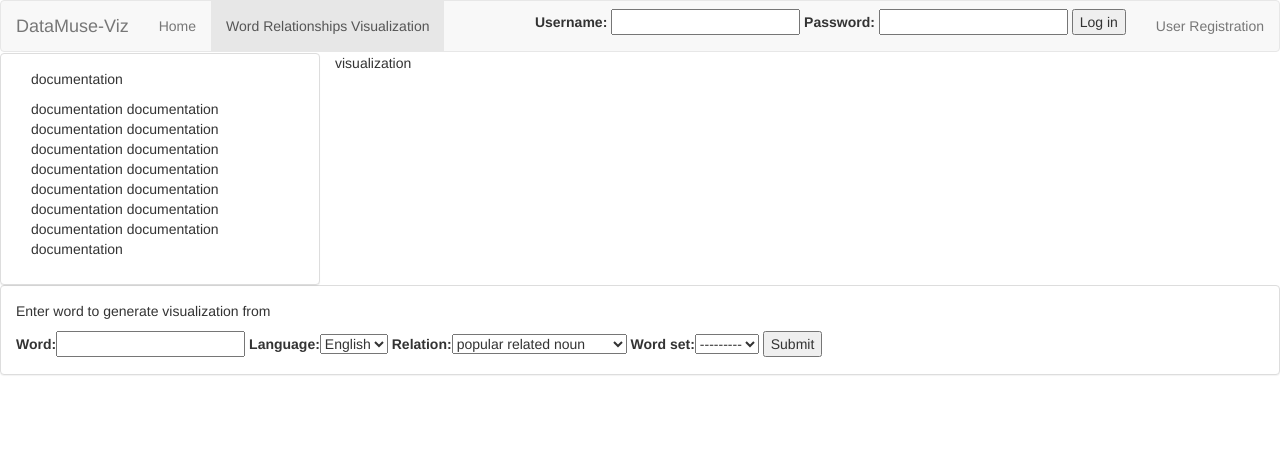
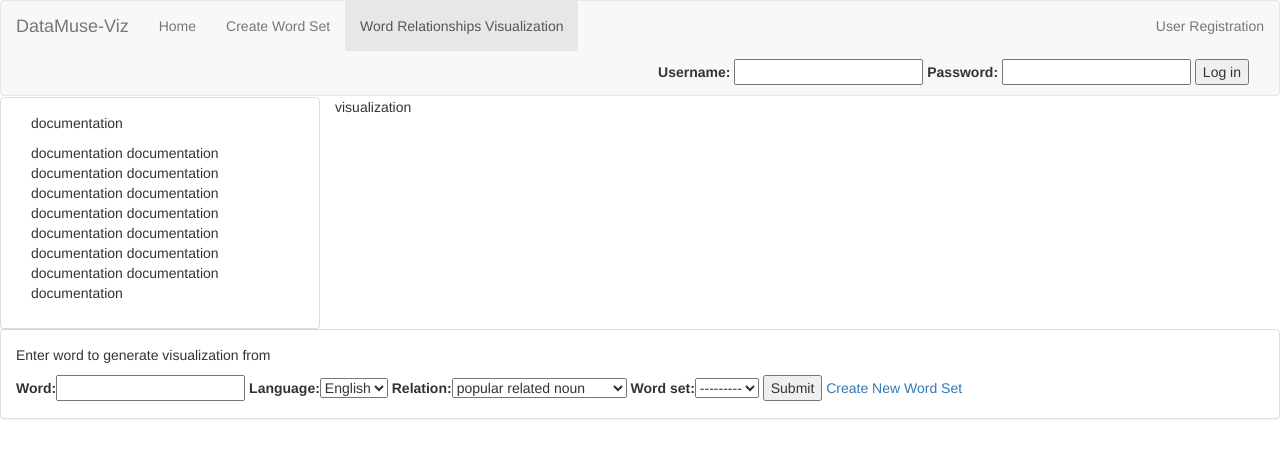
Before and after one commit to joncros/DataMuse_Viz, a Django app: page /words/relations/ in a window 1280 px wide. Shown: the top 458 px of the page. Run offline with Django 3.2, Linux system fonts and the light colour scheme; data comes from the database, SQL or seed files in the repository; data that the repository does not hold is empty; some libraries are stand-ins or nearby versions.

Commit message:
add WordSet CreateView, add missing bootstrap file

```diff
--- a/words/forms.py
+++ b/words/forms.py
@@ -1,7 +1,13 @@
+import logging
+
 from django import forms
+from django.forms import Textarea
 from django.utils.translation import ugettext_lazy as _
 
 from words.models import Word, WordSet
+
+# Get an instance of a logger
+logger = logging.getLogger(__name__)
 
 # tuple holding word relationship types
 relations = (
@@ -23,17 +29,62 @@ relations = (
 )
 
 
-class WordSetForm(forms.ModelForm):
+class WordCharField(forms.CharField):
+    """Custom CharField that treats each line from the Widget as a separate string and returns a list"""
+
+    widget = Textarea
+
+    def to_python(self, value):
+        if not value:
+            return []
+        else:
+            # an HTML line break in an input fields is CR LF
+            return value.split('\r\n')
+
+
+class WordSetCreateForm(forms.ModelForm):
     """Form to create a WordSet"""
+
+    # Field allows user to type one word or phrase (to be added to the new WordSet) per line in the Textarea
+    words = WordCharField(strip=False, help_text="Type the words to include in the set (one word or phrase per line)")
 
     class Meta:
         model = WordSet
-        fields = ['name', 'description', ]
+        fields = ['name', 'description', 'creator']
+
+        # hide creator field; field needed so validation occurs for model 'unique_wordset_name_per_creator' constraint
+        widgets = {'creator': forms.HiddenInput()}
+
+    def save(self, commit=True):
+        # todo run DataMuse query for each word from words field
+
+        logger.debug('WordSetCreateForm save')
+
+        # do initial save of new wordset
+        instance = super(WordSetCreateForm, self).save(commit=commit)
+
+        # get or create Words from 'words' field, add to instance field "words"
+        for word in self.cleaned_data['words']:
+            logger.debug(f'word from Textarea: {word}')
+            # instance is the first item in the tuple returned by get_or_create
+            word_instance = Word.objects.get_or_create(name=word)[0]
+            self.instance.words.add(word_instance)
+
+        if commit:
+            instance.save()
+        return instance
 
     def __init__(self, *args, **kwargs):
         # get current user
         self.user = kwargs.pop('user', None)
-        super(WordSetForm, self).__init__(*args, **kwargs)
+        super(WordSetCreateForm, self).__init__(*args, **kwargs)
+        logger.debug(self.user)
+        if self.user and self.user.is_authenticated:
+            self.fields['creator'].initial = self.user  # set creator to current user
+        else:
+            # no authenticated user, set creator field to blank
+            logger.debug("self.user is AnonymousUser")
+            self.fields['creator'].initial = ''
 
 
 class WordForm(forms.ModelForm):
--- a/words/models.py
+++ b/words/models.py
@@ -137,7 +137,7 @@ class PartOfSpeech(models.Model):
 
 class WordSet(models.Model):
     """"A user-defined set of words that have something in common, such as appearing in a certain book."""
-    name = models.CharField(max_length=100, help_text="Enter a name for this set of words")
+    name = models.CharField(max_length=100, help_text="Enter a unique name for this set of words")
     description = models.TextField(blank=True, help_text="Enter a description for this set of words")
     creator = models.ForeignKey(settings.AUTH_USER_MODEL, on_delete=models.SET_NULL, null=True, blank=True)
     words = models.ManyToManyField(Word, related_name='words', related_query_name='word', blank=True)
--- a/words/templates/base_generic.html
+++ b/words/templates/base_generic.html
@@ -20,6 +20,7 @@
                 </div>
                 <ul class="nav navbar-nav">
                     <li class="{{ navbar_index }}"><a href="{% url 'index' %}">Home</a></li>
+                    <li class="{{ navbar_wordset_create }}"><a href="{% url 'wordset_create' %}">Create Word Set</a></li>
                     <li class="{{ navbar_relation_viz }}"><a href="{% url 'relations viz' %}">Word Relationships Visualization</a></li>
                     {% comment %}
                     <li><a href="{% url 'viz test' %}">Visualization Test</a></li>
--- a/words/templates/words/word_relationships.html
+++ b/words/templates/words/word_relationships.html
@@ -9,5 +9,6 @@
         {% csrf_token %}
         {{ word_form }}
         <input type="submit" value="Submit">
+        <a href="{% url 'wordset_create' %}?next={{request.path}}">Create New Word Set</a>
     </form>
 {% endblock %}
--- a/words/urls.py
+++ b/words/urls.py
@@ -4,5 +4,6 @@ from . import views
 urlpatterns = [
     path('', views.index, name='index'),
     path('wordset/<int:pk>', views.WordSetDetailView.as_view(), name='wordset-detail'),
+    path('wordset/create/', views.WordSetCreate.as_view(), name='wordset_create'),
     path('relations/', views.get_relation_viz, name='relations viz'),  # page for word relationship visualization
 ]
--- a/words/views.py
+++ b/words/views.py
@@ -1,3 +1,5 @@
+import logging
+
 from django.contrib.auth import authenticate, login
 from django.contrib.auth.forms import AuthenticationForm
 from django.shortcuts import render
@@ -6,8 +8,11 @@ from django.views import generic
 from django.views.generic.base import ContextMixin
 from django.views.generic.edit import CreateView, UpdateView, DeleteView
 
-from words.forms import WordForm
+from words.forms import WordForm, WordSetCreateForm
 from words.models import WordSet
+
+# Get an instance of a logger
+logger = logging.getLogger(__name__)
 
 
 def index(request):
@@ -55,6 +60,51 @@ class WordSetDetailView(generic.DetailView):
 class WordSetCreate(CreateView):
     """View to create a new WordSet"""
     model = WordSet
-    fields = ['name', 'description']
+    form_class = WordSetCreateForm
 
-    # todo get request. if user authenticated, set creator=user
+    def get_form_kwargs(self):
+        """Add request user to form kwargs"""
+        kwargs = super(WordSetCreate, self).get_form_kwargs()
+        kwargs['user'] = self.request.user
+        return kwargs
+
+    def get_context_data(self, **kwargs):
+        context = super(WordSetCreate, self).get_context_data()
+        context['navbar_wordset_create'] = 'active'
+        return context
+
+    def get_success_url(self):
+        """Return the URL to redirect to. If request has next parameter, redirect there"""
+        next_url = self.request.GET.get('next', None)
+        logger.debug(f'next_url: {next_url}')
+        if next_url:
+            return str(next_url)
+        else:
+            # Redirect to wordset-detail page for new instance
+            return self.object.get_absolute_url()
+
+
+
+
+
+
+
+
+
+class WordSetDelete(DeleteView):
+    model = WordSet
+    success_url = reverse_lazy('index')
+
+# class WordSetListView(generic.ListView):
+#     model = WordSet
+
+# views providing json data required by visualizations
+
+
+def word_frequencies_for_wordset(request):
+    """Returns json holding the words from a wordset and their frequency, for use by the word frequency bubble chart.
+
+    In the future, words may be grouped by their part of speech. This would determine the color of the bubble for each word.
+    Returns an array of json objects. The chart requires object to have a name, title, group and value. Here,
+    the name is the word, the title is word([parts of speech]), the group is the same for all words and the value is the
+     word frequency."""
```
Also changed, not shown: words/admin.py (+0 -9 lines), words/templates/words/wordset_form.html (added, +9 -0 lines), words/migrations/0005_auto_20190526_1843.py (added), 1 other file.
